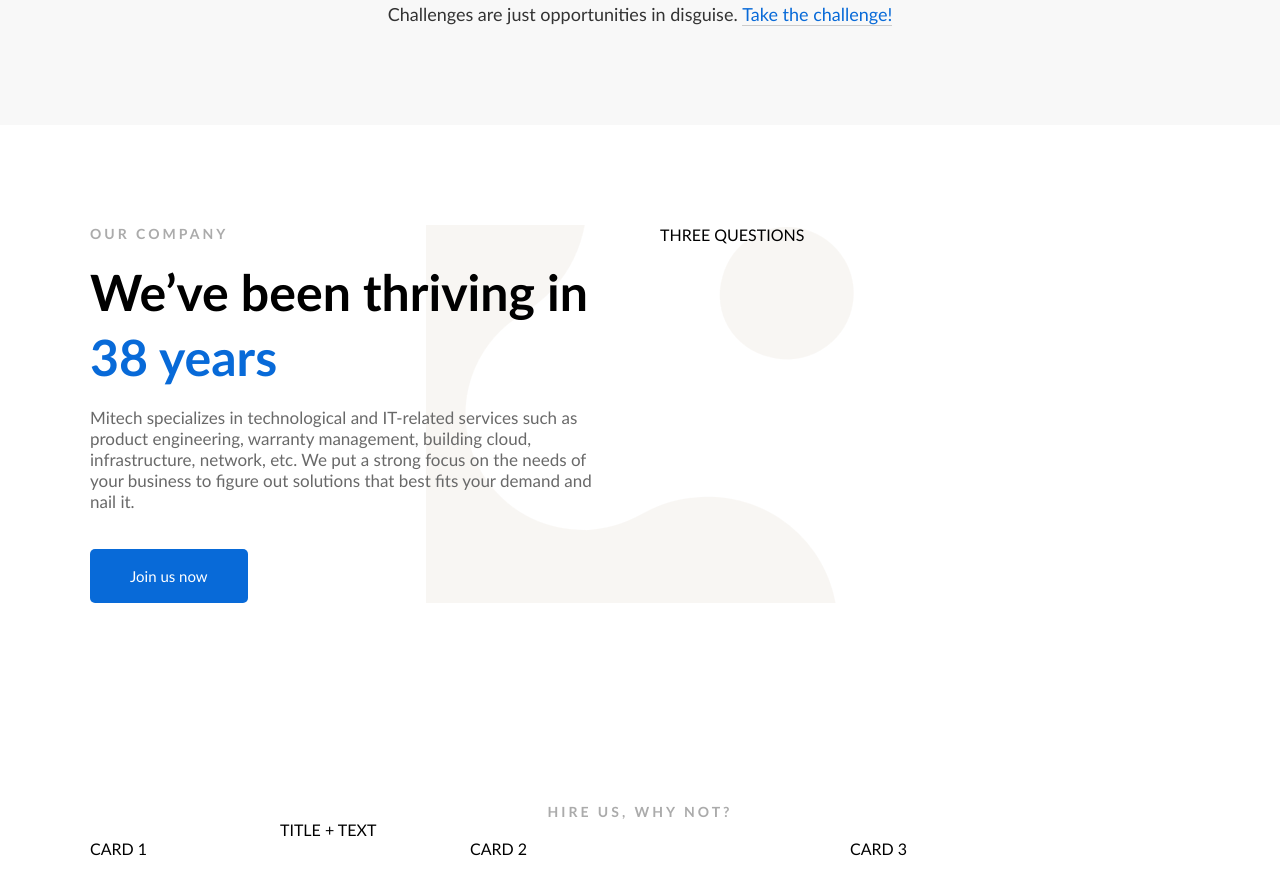
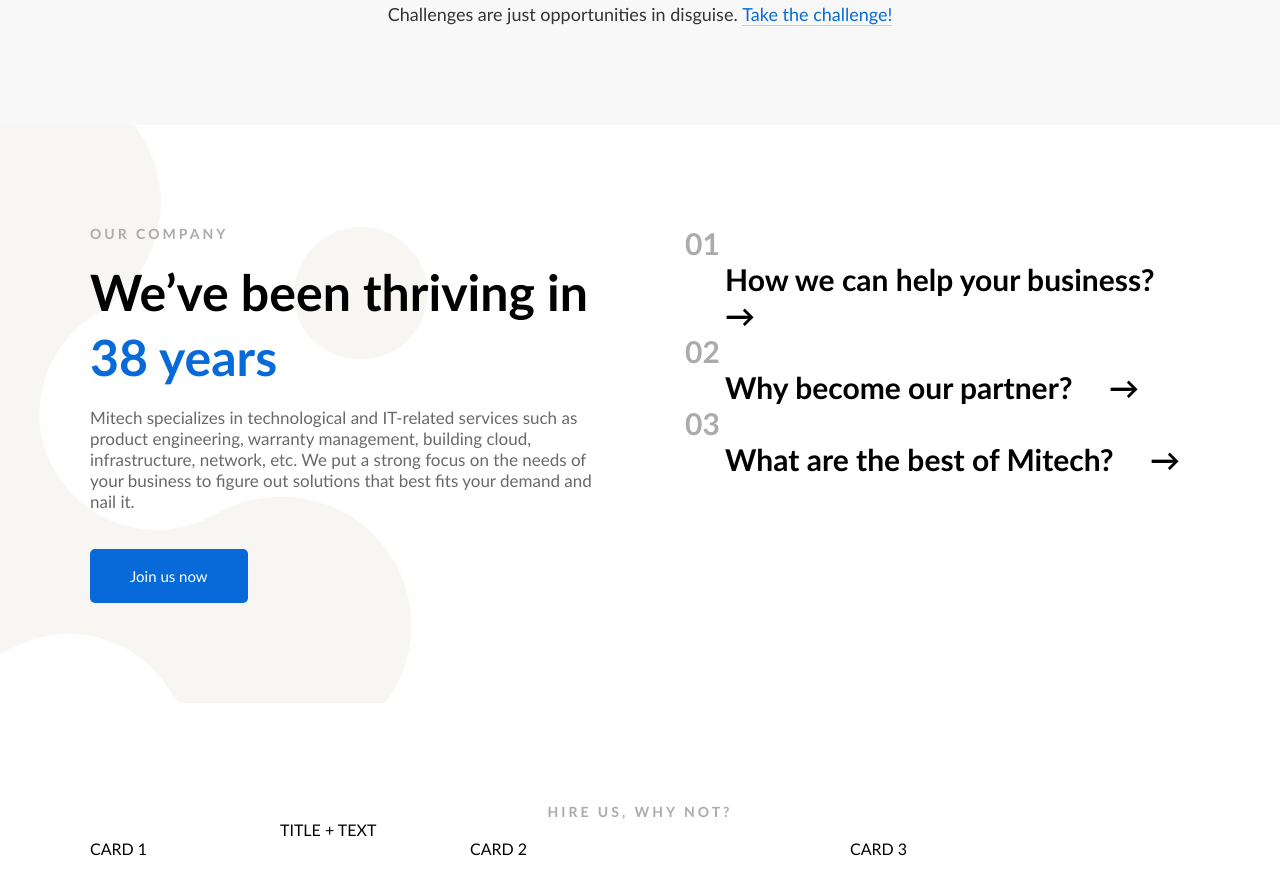
Before and after one commit to front-end-by-rimantas/29b-grupe-mitech-portfolio, a website: page index.html in a window 1280 px wide. Shown: the part 1935-2830 px from the top of the page. Drawn offline with Linux system fonts and the light colour scheme.

Commit message:
our-company-section

```diff
--- a/css/home.css
+++ b/css/home.css
@@ -99,7 +99,8 @@
     margin-top: 0;
     background-image: url(../img/mitech-home-infotechno-section-company-bg.png);
     background-repeat: no-repeat;
-    background-position: center;
+    background-position: left;
+    margin-left: 0;
 }
 .years {
     color: #086AD8;
@@ -120,6 +121,27 @@
     text-align: left;
     font-size: 17px;
     margin-bottom: 37px;
+}
+.question-nr {
+    font-weight: bold;
+    color: #ABABAB;
+    font-size: 30px;
+    padding-left: 25px;
+}
+.question-nr:hover {
+    color: #086AD8;
+    cursor: pointer;
+}
+.questions {
+    padding-left: 65px;
+    color: black;
+    font-size: 30px;
+    font-weight: bold;
+    transition: all 0.6s;
+}
+.questions:hover {
+    color: #086AD8;
+    cursor: pointer;
 }
 /* Our company end here */
 
--- a/index.html
+++ b/index.html
@@ -95,8 +95,8 @@
     <!-- Our services end here -->
 
     <!-- Our company start here -->
-    <sectiion class="container">
-        <div class="row our-company-background">
+    <sectiion class="container our-company-background">
+        <div class="row">
             <div class="col-6 col-lg-6 col-md-12 col-sm-12 col-xs-12">
                 <div class="our-left"><strong>Our Company</strong></div>
                 <div class="thriving"><strong>We’ve been thriving in</strong></div>
@@ -105,7 +105,12 @@
                 <div class="btn">Join us now</div>
             </div>
             <div class="col-6 col-lg-6 col-md-12 col-sm-12 col-xs-12">
-                THREE QUESTIONS
+                <div class="question-nr">01</div>
+                    <p class="questions">How we can help your business? &nbsp;&nbsp;&nbsp; →</p>
+                <div class="question-nr">02</div>
+                    <p class="questions">Why become our partner? &nbsp;&nbsp;&nbsp; →</p>
+                <div class="question-nr">03</div>
+                    <p class="questions">What are the best of Mitech? &nbsp;&nbsp;&nbsp; →</p>
             </div>
         </div>
     </sectiion>
```
